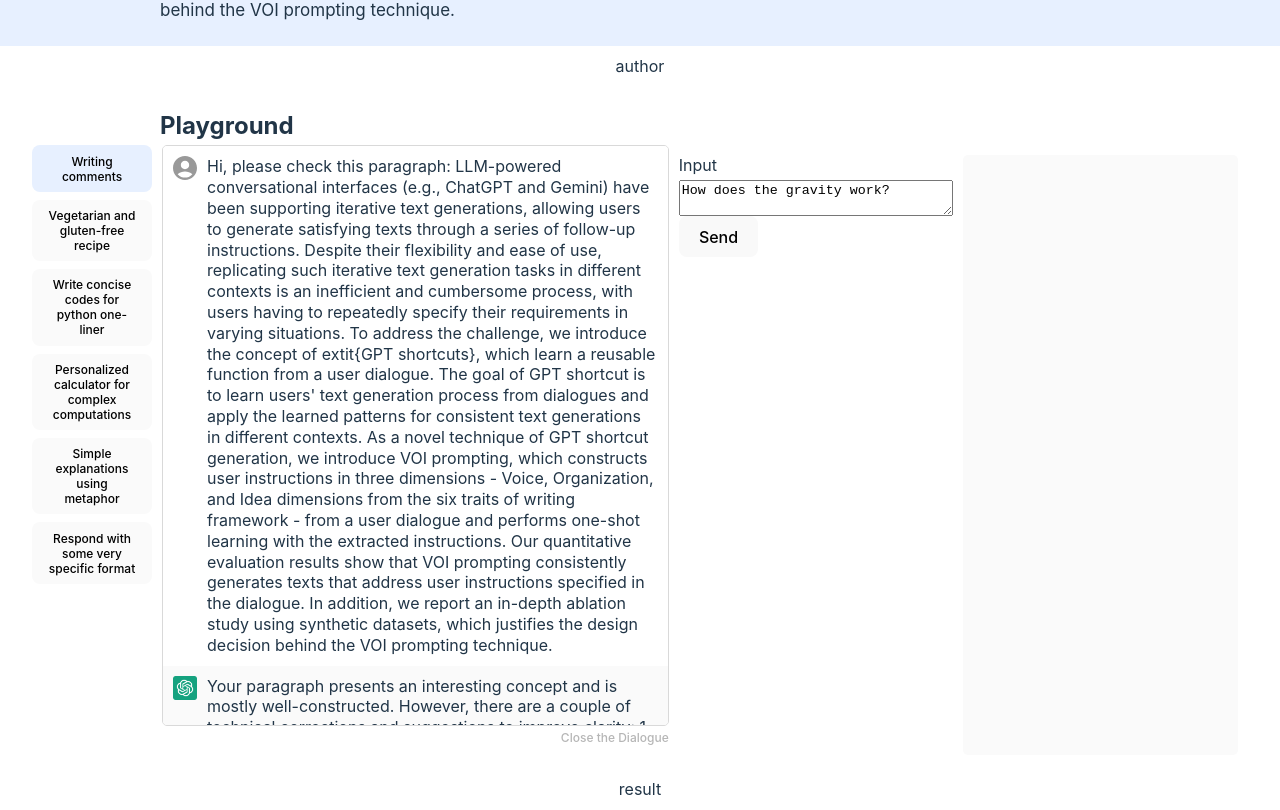
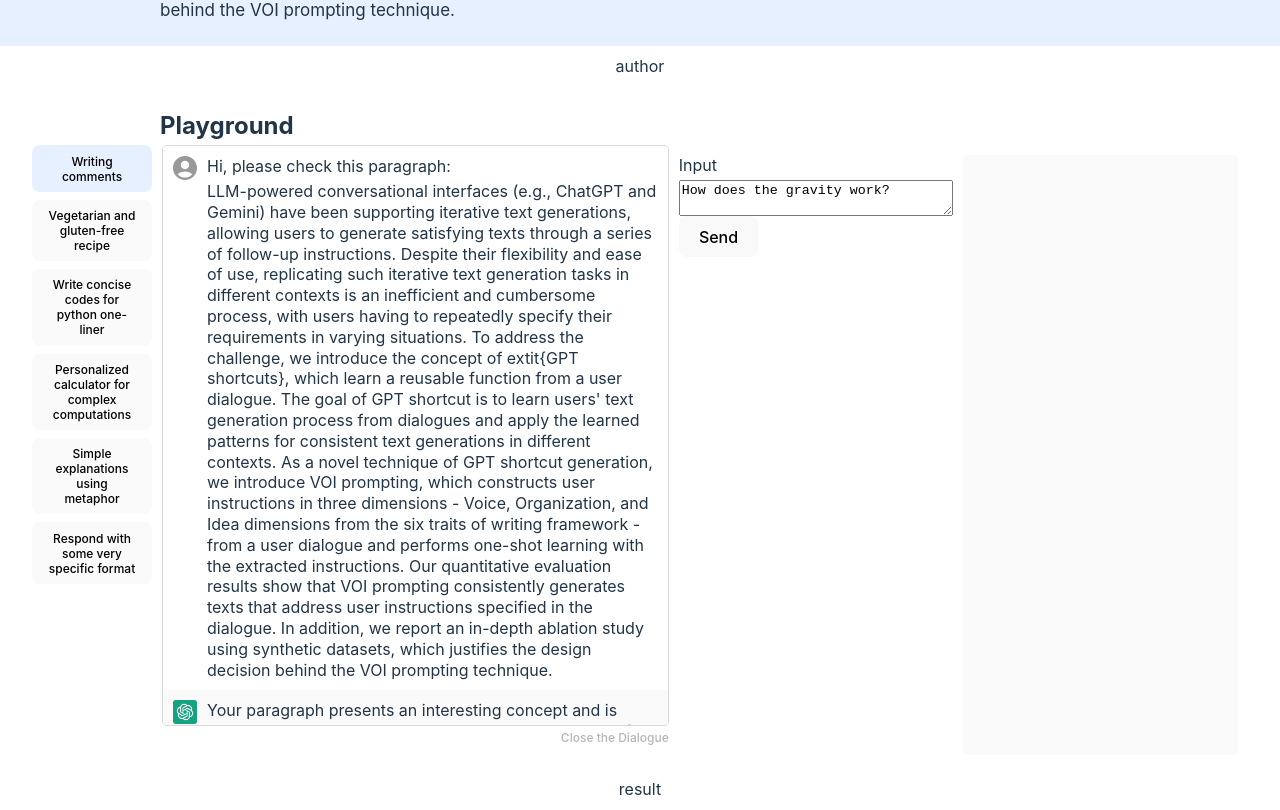
Before and after one commit to yumincho/autoui-demo, a React (Vite) app: page / in a window 1280 px wide. Shown: the part 394-1204 px from the top of the page. Built offline with nearby package versions, Linux system fonts and the light colour scheme.

Commit message:
:sparkles: add markdown rendering

```diff
--- a/src/section/Dialogue.tsx
+++ b/src/section/Dialogue.tsx
@@ -1,4 +1,6 @@
 import { useState } from "react";
+import Markdown from "react-markdown";
+import remarkGfm from "remark-gfm";
 
 import dialogueData from "@/data/dialogue";
 import { dialogueDataKeys } from "@/data/dialogue";
@@ -114,7 +116,9 @@
                   )}
                 </Role>
                 <Content>
-                  <div>{utterance.content}</div>
+                  <Markdown remarkPlugins={[remarkGfm]}>
+                    {utterance.content}
+                  </Markdown>
                 </Content>
               </Utterance>
             ))}
--- a/src/section/Playground.tsx
+++ b/src/section/Playground.tsx
@@ -1,5 +1,6 @@
 import styled from "@emotion/styled";
 import Markdown from "react-markdown";
+import remarkGfm from "remark-gfm";
 
 import { colors } from "@/styles";
 import { FormEvent, useState } from "react";
@@ -105,7 +106,7 @@
       </form>
 
       <Result>
-        <Markdown>{result}</Markdown>
+        <Markdown remarkPlugins={[remarkGfm]}>{result}</Markdown>
       </Result>
     </Layout>
   );
```
